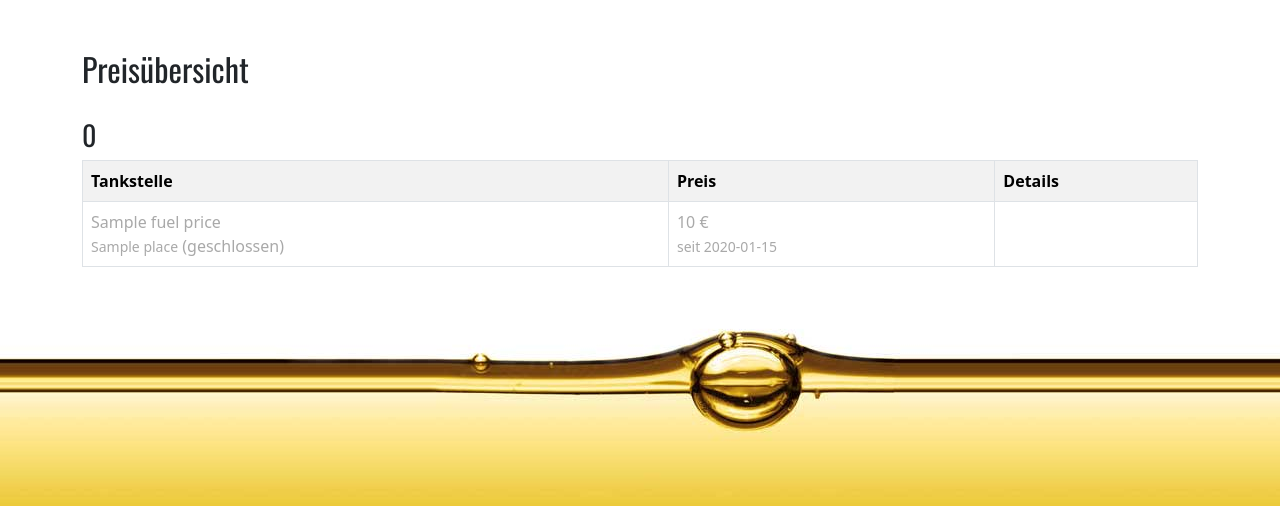
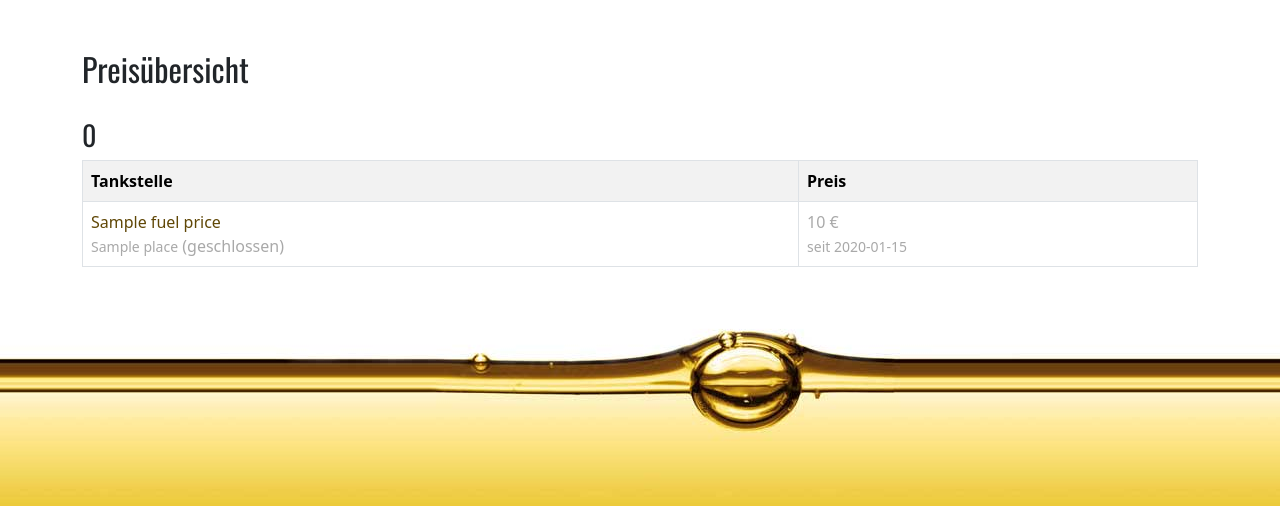
Before and after one commit to SeifertDaniel/fuellogger, a PHP site: template Templates/pages/bestPriceList.html.twig in a window 1280 px wide. Shown: the part 82-588 px from the top of the page. Run offline with PHP 8.4, Linux system fonts and the light colour scheme; the template is opened without the code that fills it: most values are stand-ins (such as "Sample title", 1, 10 or a date in 2020); some libraries are stand-ins or nearby versions.

Commit message:
cleanup best price table

```diff
--- a/Templates/pages/bestPriceList.html.twig
+++ b/Templates/pages/bestPriceList.html.twig
@@ -15,24 +15,18 @@
                         <tr>
                             <th>Tankstelle</th>
                             <th>Preis</th>
-                            <th>Details</th>
                         </tr>
 
                         {% for priceItem in priceList %}
                             <tr class="{% if priceItem.closed %}closed {% endif %}">
                                 <td>
-                                    {{ priceItem.name }}<br>
+                                    <a href='index.php?cl=stationPriceList&stationId={{ priceItem.id }}'>{{ priceItem.name }}</a><br>
                                     <small>{{ priceItem.place }}</small>
                                     {% if priceItem.closed %}(geschlossen){% endif %}
                                 </td>
                                 <td>
                                     {{ priceItem.price }} &euro;<br>
                                     <small class="text-nowrap">seit {{ priceItem.timediff }}</small>
-                                </td>
-                                <td class="text-center">
-                                    <a href='index.php?cl=stationPriceList&stationId={{ priceItem.id }}'>
-                                        <i class="fa-solid fa-circle-info"></i>
-                                    </a>
                                 </td>
                             </tr>
                         {% endfor %}
```
